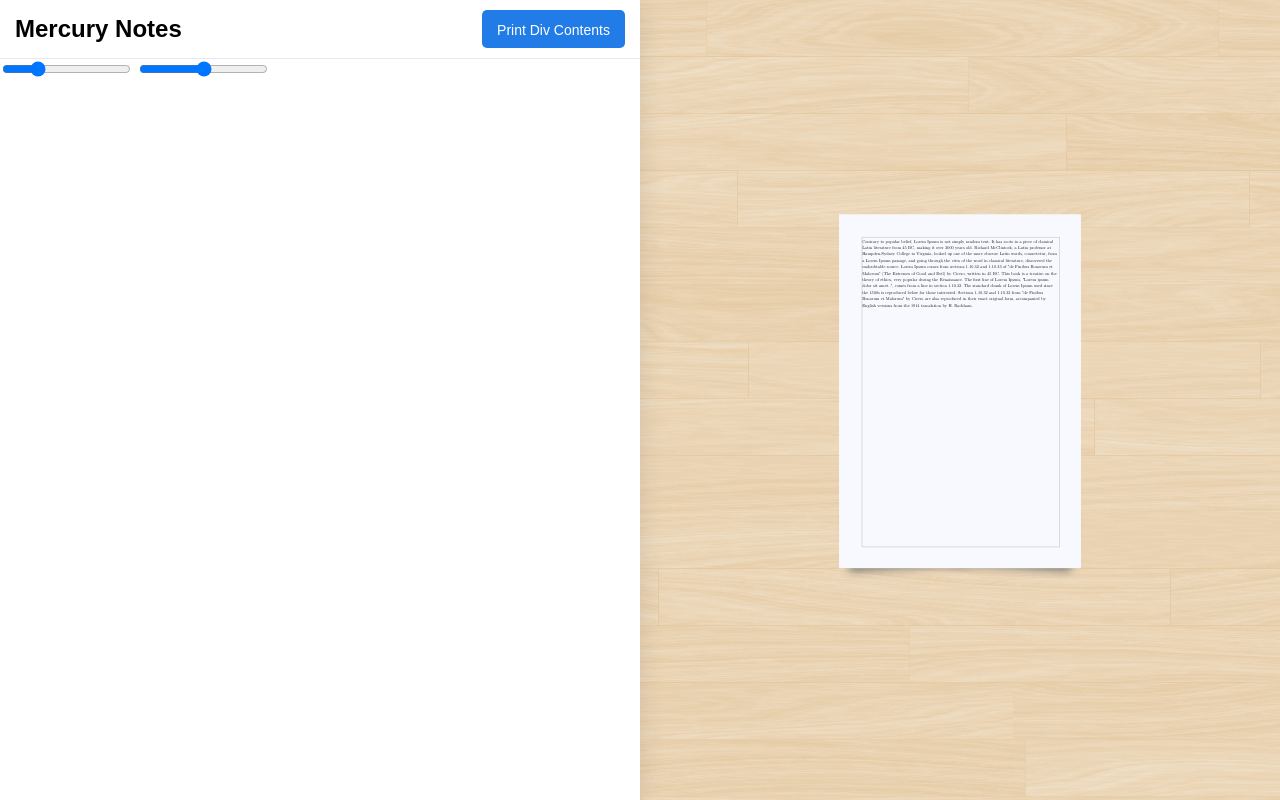
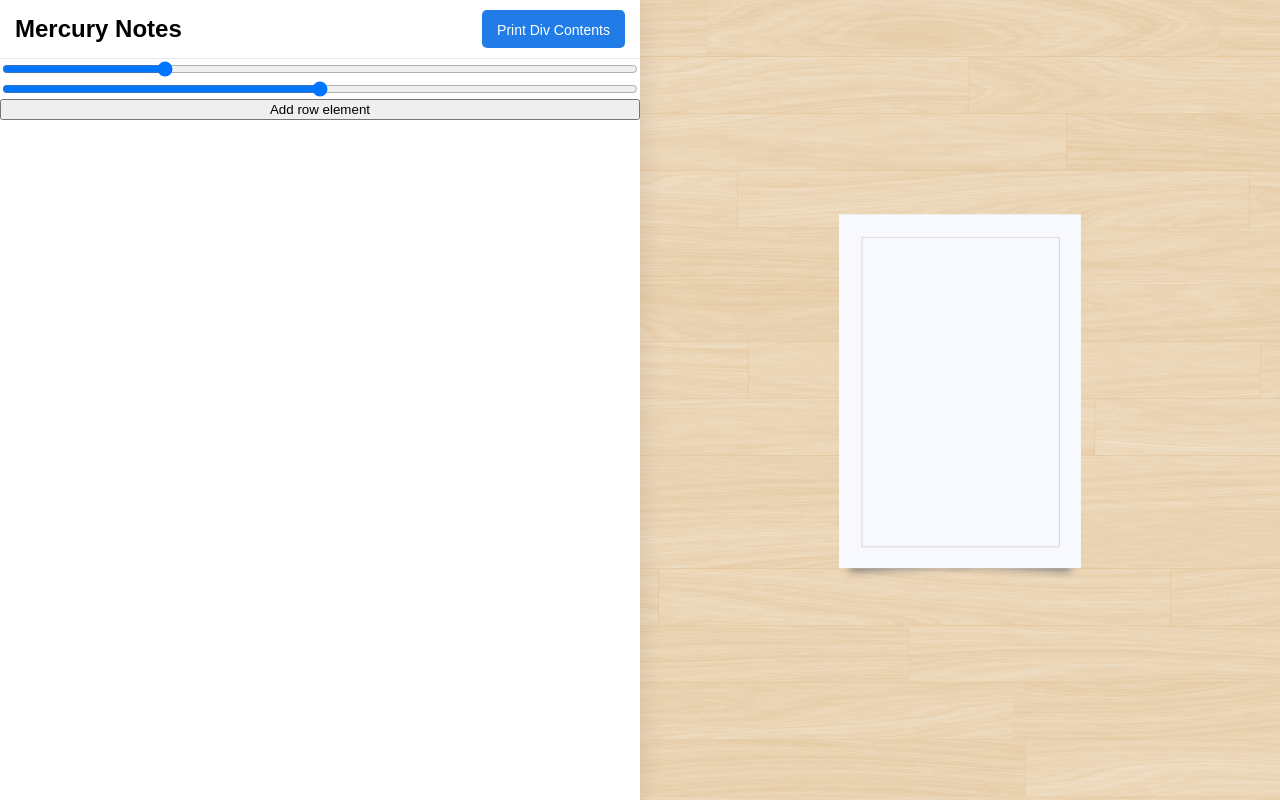
Before and after one commit to margaritageleta/mercury, a Flask app: page / in a window 1280 px wide. Run offline with Flask 2, Linux system fonts and the light colour scheme; some libraries are stand-ins or nearby versions; some web fonts are replaced.

Commit message:
add row widgets

```diff
--- a/templates/base.html
+++ b/templates/base.html
@@ -19,27 +19,9 @@
         <script src="https://html2canvas.hertzen.com/dist/html2canvas.min.js"></script>
         <script type="text/javascript">
             window.onload = () => {
+                var rowWidgetsCounter = 1;
                 document.getElementById('pages-wrapper').style.transform = "scale("+80/100+")";
-                // https://stackoverflow.com/questions/29166163/jspdf-addhtml-exporting-low-quality-image-to-pdf
                 $("#btn_pdf").click(function () {
-                    console.log("Hi");
-                    /*var pdf = new jsPDF({
-                        orientation: 'p',
-                        unit: 'mm',
-                        format: 'a4'
-                    });*/
-                    /*
-                    let pdf = new jsPDF('p', 'pt', 'a4', { charSpace: '13' });
-                    pdf.html(document.getElementById('page_1'), {
-                        //width: 200,
-                        callback: function () {
-
-                            //pdf.save('test.pdf');
-                            window.open(pdf.output('bloburl')); // to debug
-                        }
-                    });
-                    console.log("Done");
-                    */
                     async function capture() {
                         var canvasPages = []
                         const promise = new Promise((resolve, reject) => {
@@ -127,6 +109,70 @@
                     var newMargin = $('#margin-slider').val();
                     document.documentElement.style.setProperty('--margin', newMargin + 'pt');
                 });
+
+                $('#input_1').on('input',function(e) {
+                    // Take the value in the input field
+                    var text = $('#input_1').val();
+                    console.log(text);
+                    // Get the predicted val from backend
+                    $('#result').text(text);
+                });
+
+                function addRowWidget() {
+                    const widget = document.createElement('div');
+                    widget.setAttribute("id", "row-widget-" + rowWidgetsCounter);
+                    console.log(rowWidgetsCounter);
+                    widget.className = 'row-widget';
+                    widget.innerHTML = `<p>New row widget</p>`;
+                    document.getElementById('content__page_1').appendChild(widget);
+
+                    const widgetController = document.createElement('div');
+                    widgetController.setAttribute("id", "row-widget-controller-" + rowWidgetsCounter);
+                    widgetController.className = 'row-widget-controller';
+                    widgetController.innerHTML = `<div class='row-widget-controller'><div>
+                            <div>
+                                <div class='controller-menu'>
+                                    <div>
+                                        <h1>Row widget #`+rowWidgetsCounter+`</h1>
+                                    </div>
+                                    <input id='btn-remove-row-`+(rowWidgetsCounter++)+`' type='button' value='Remove widget'/>
+                                </div>
+                            </div>
+                        </div>
+                    </div>`;
+
+                    document.getElementById('widgets-controllers').appendChild(widgetController);
+
+                }
+
+                function removeRow(id) {
+                    document.getElementById("row-widget-" + id).remove();
+                    document.getElementById("row-widget-controller-" + id).remove();
+                    rowWidgetsCounter--;
+                }
+
+                $("#btn-add-row-element").click(function () {
+                    console.log("Add row widget");
+                    addRowWidget();
+                });
+
+                // https://stackoverflow.com/questions/39608567/why-jquery-does-not-work-for-new-element-created-in-ajax-success
+                $(document).on('click', 'input[id^="btn-remove-row-"]', function() {
+                    console.log(this.id);
+                    removeRow(this.id.match(/\d+$/i));
+                });
+
+/*
+                $('input[id^="btn-"').click(function() {
+                    console.log(this.id);
+                    console.log("HELLO");
+                    return this.id.match(/abc+d/);
+                }).html("Matched!");*/
+    /*.click(function () {
+                    console.log("Remove row widget");
+                    console.log($(this));
+                    addRowWidget();
+                });*/
             }
 
         </script>
@@ -144,10 +190,29 @@
                     </div>
 
                 </nav>
-                <section>
+                <section id="widgets-controllers" style="display: flex; flex-direction: column;">
                     <input type="range" id="scale-doc" name="scale-doc" min="40" max="200" value="80" step="1">
                     <input type="range" id="margin-slider" name="margin-slider" min="0" max="40" value="20" step="1">
-
+                    <input id="btn-add-row-element" type="button" value="Add row element"/>
+                    <!--<textarea
+                        id="input_1"
+                        name="text"
+                        placeholder="Type here to see the potential effect of what you are writing."
+                        rows="4"
+                    >
+                    </textarea>-->
+                    <!--<div class="row-widget-controller">
+                        <div>
+                            <div>
+                                <div class="controller-menu">
+                                    <div>
+                                        <h1>Mercury Notes</h1>
+                                    </div>
+                                    <input id="btn-remove-row" type="button" value="Remove widget"/>
+                                </div>
+                            </div>
+                        </div>
+                    </div>-->
                 </section>
             </div>
             <div id="table">
@@ -156,12 +221,6 @@
                         <div class="page-wrapper">
                             <div id="page_1" class="page">
                                 <div id="content__page_1" class="content__page">
-                                    <div>
-                                        <p>
-                                        Contrary to popular belief, Lorem Ipsum is not simply random text. It has roots in a piece of classical Latin literature from 45 BC, making it over 2000 years old. Richard McClintock, a Latin professor at Hampden-Sydney College in Virginia, looked up one of the more obscure Latin words, consectetur, from a Lorem Ipsum passage, and going through the cites of the word in classical literature, discovered the undoubtable source. Lorem Ipsum comes from sections 1.10.32 and 1.10.33 of "de Finibus Bonorum et Malorum" (The Extremes of Good and Evil) by Cicero, written in 45 BC. This book is a treatise on the theory of ethics, very popular during the Renaissance. The first line of Lorem Ipsum, "Lorem ipsum dolor sit amet..", comes from a line in section 1.10.32.
-                                        The standard chunk of Lorem Ipsum used since the 1500s is reproduced below for those interested. Sections 1.10.32 and 1.10.33 from "de Finibus Bonorum et Malorum" by Cicero are also reproduced in their exact original form, accompanied by English versions from the 1914 translation by H. Rackham.
-                                        </p>
-                                    </div>
                                 </div>
                             </div>
                         </div>
```
